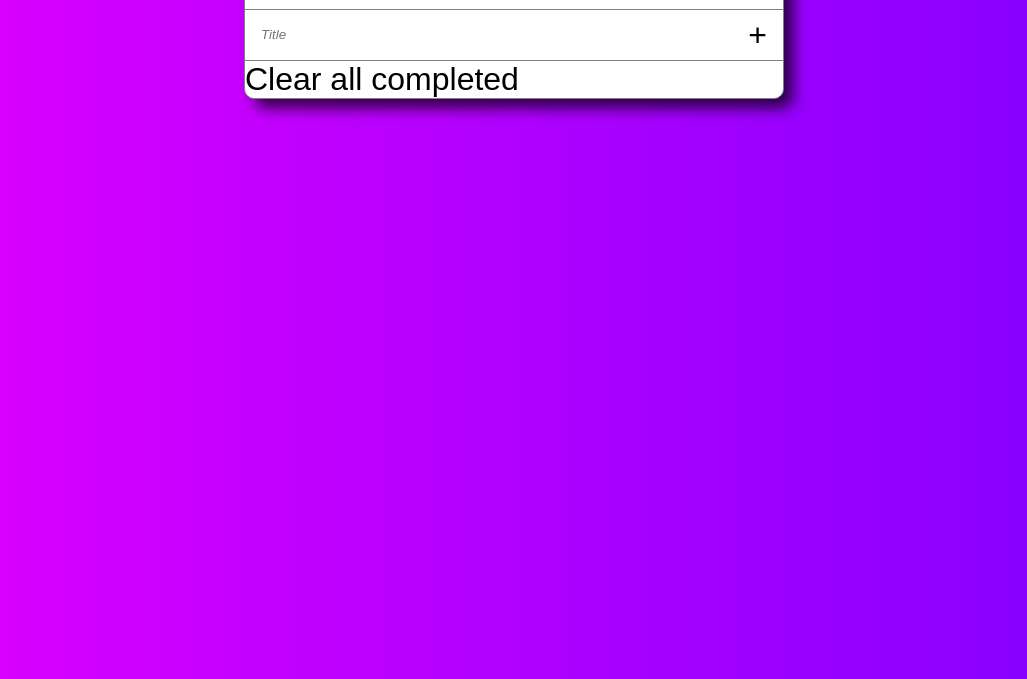
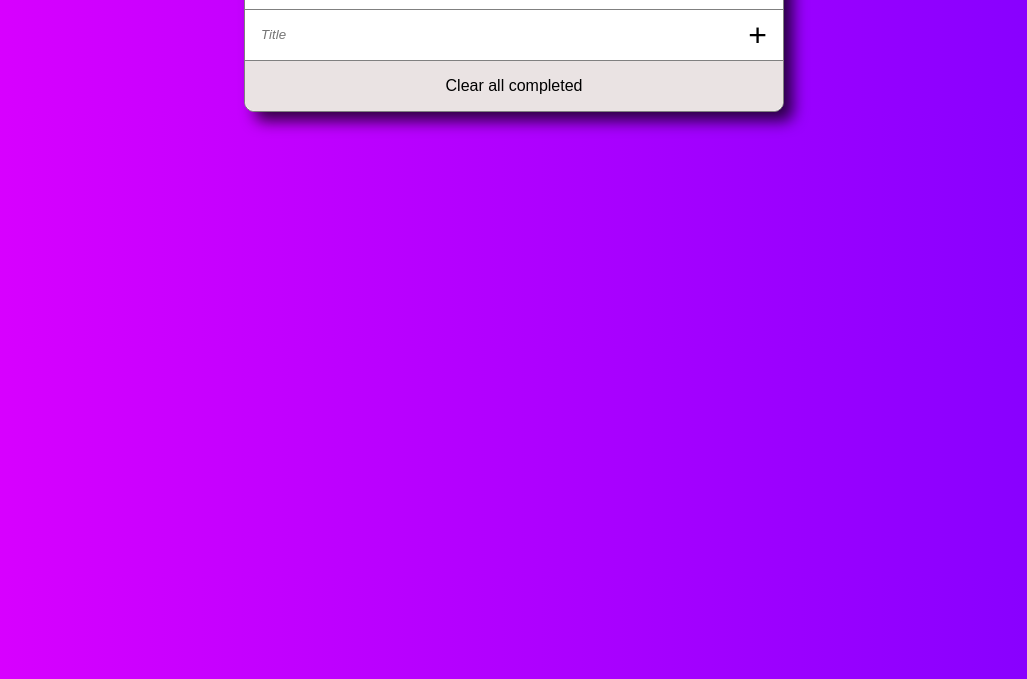
Before and after one commit to Kccendana/todo-list, a website built with webpack: page src/index.html in a window 1280 px wide. Shown: the part 121-800 px from the top of the page, without its empty margins (126-1153 px from the left). Built offline with nearby package versions, Linux system fonts and the light colour scheme.

Commit message:
add styles for clear button

```diff
--- a/src/style.css
+++ b/src/style.css
@@ -95,3 +95,12 @@ section#list {
   border-radius: 10px;
   background-color: white;
 }
+
+button.clear-completed {
+  width: 100%;
+  font-size: 1em;
+  padding: 1em;
+  background-color: #eae3e3;
+  border-bottom-left-radius: 10px;
+  border-bottom-right-radius: 10px;
+}
```
